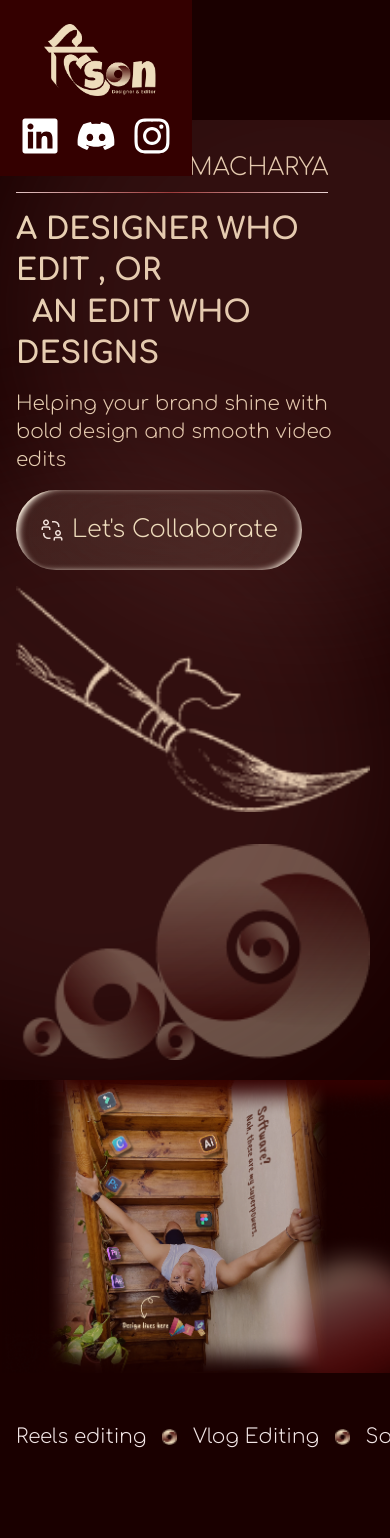
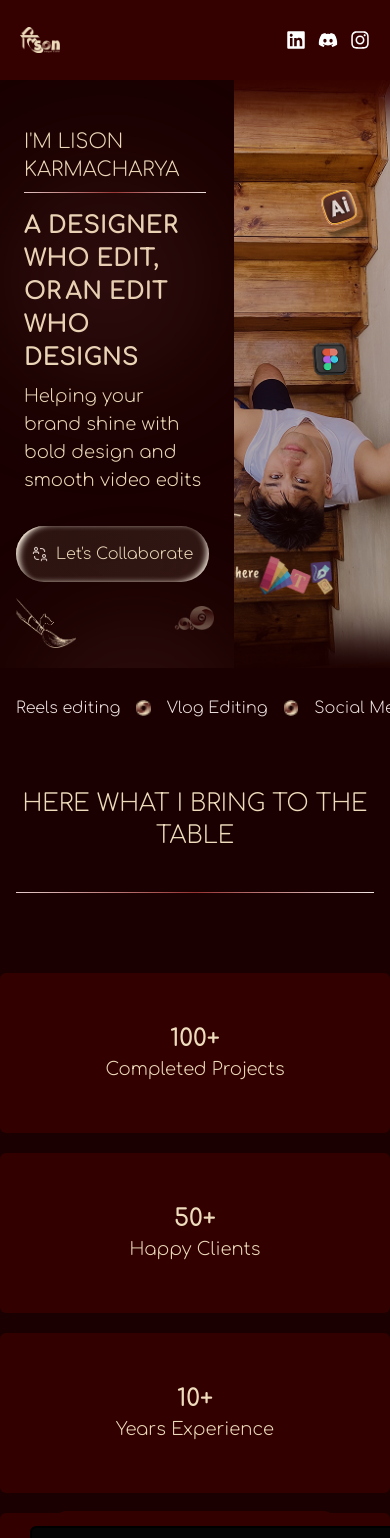
Before and after one commit to Pramdip/LISON, a React (Vite) app: page / in a window 390 px wide. Shown: the top 1538 px of the page. Built offline with nearby package versions, Linux system fonts and the light colour scheme.

Commit message:
added responsive effect

```diff
--- a/src/App.tsx
+++ b/src/App.tsx
@@ -5,9 +5,7 @@ import Dashboard from './pages/dashboard';
 
 
 function App() {
-  return <>
-  <Dashboard/>
-  </>;
+  return <Dashboard/>;
 }
 
 export default App
--- a/src/pages/dashboard.tsx
+++ b/src/pages/dashboard.tsx
@@ -24,8 +24,8 @@ import reel from "../img/Reel.png";
 import squarrel from "../img/squarrel.png";
 import singer from "../img/singer.png";
 import button from "../img/button.png";
-import gsap from "gsap";
 import { useEffect, useRef } from "react";
+import { CiMenuBurger } from "react-icons/ci";
 
 type Card = {
   name: string;
@@ -116,10 +116,14 @@ const heroRef = useRef<HTMLDivElement>(null);
   const containerRef = useRef<HTMLDivElement>(null);
 
   useEffect(() => {
+    const speed = 0.1; // increase → faster, decrease → slower
+
     const startBounce = (container: HTMLDivElement | null) => {
       if (!container) return;
 
-  const circles = Array.from(container.querySelectorAll(".circle1, .circle2")) as HTMLElement[];
+      const circles = Array.from(
+        container.querySelectorAll(".circle1, .circle2")
+      ) as HTMLElement[];
       if (!circles.length) return;
 
       const containerWidth = container.clientWidth;
@@ -131,8 +135,8 @@ const startBounce = (container: HTMLDivElement | null) => {
       }));
 
       const velocities = circles.map(() => ({
-    x: (Math.random() * 2 + 1) * (Math.random() > 0.5 ? 1 : -1),
-    y: (Math.random() * 2 + 1) * (Math.random() > 0.5 ? 1 : -1),
+        x: (Math.random() * speed + 1) * (Math.random() > 0.5 ? 1 : -1),
+        y: (Math.random() * speed + 1) * (Math.random() > 0.5 ? 1 : -1),
       }));
 
       const animate = () => {
@@ -169,71 +173,95 @@ const startBounce = (container: HTMLDivElement | null) => {
     // Call it for both heroRef and containerRef
     startBounce(heroRef.current);
     startBounce(containerRef.current);
-
   }, []);
-
-
-
 
   return (
     <>
       <div className="font-comforta">
-        <div></div>
         <div
-          className="grid grid-cols-1 sm:grid-cols-3 items-center p-5 z-100 fixed"
-          style={{ backgroundColor: "#340000" }}
+          className="
+              grid md:grid-cols-[20fr_60fr_20fr] sm:grid-cols-3 grid-cols-2 items-center
+              sm:gap-2 md:gap-4 lg:gap-6
+              p-5
+              bg-[#340000]
+            "
         >
           {/* Logo */}
-          <div className="ml-6 sm:ml-60">
+          <div className="lg:h-30 lg:w-30 md:h-20 md:w-20 sm:h-10 sm:w-10 w-10 h-10 md:ml-30 sm:ml-20">
             <img
               src={image}
               alt="logo"
-              className="w-28 h-20 sm:w-28 sm:h-20 object-contain"
+              className="h-full w-full object-contain"
             />
           </div>
 
           {/* Navigation */}
-          <div className="hidden sm:flex justify-center ">
-            <ul
-              className="flex justify-between text-xl md:text-2xl gap-4 md:gap-25 list-none font-light "
-              style={{ color: "#EEDCBC" }}
-            >
+          <div className="hidden sm:flex justify-center">
+            <ul className="flex sm:text-sm md:text-xl lg:text-2xl gap-2 sm:gap-4 md:gap-6 lg:gap-8 list-none font-light text-[#EEDCBC]">
               <li className="cursor-pointer">HOME</li>
               <li className="cursor-pointer">PORTFOLIO</li>
               <li className="cursor-pointer">TESTIMONIALS</li>
               <li className="cursor-pointer">CONTACT</li>
             </ul>
           </div>
-          {/* 🔹 Header */}
 
           {/* Social Icons */}
-          <div className="flex justify-center gap-4 sm:gap-15 text-2xl sm:text-5xl mt-4 sm:mt-0 text-white">
-            <FaLinkedin className="cursor-pointer hover:text-blue-600 w-10 h-10" />
-            <FaDiscord className="cursor-pointer hover:text-indigo-500 w-10 h-10" />
-            <FaInstagram className="cursor-pointer hover:text-pink-500 w-10 h-10" />
+          <div
+            className="
+              flex sm:justify-end justify-end gap-3
+              sm:gap-4 md:gap-6 lg:gap-8      /* start tiny, grow gradually */
+              text-xl sm:text-2xl md:text-3xl lg:text-4xl  /* icon font-size scales */
+              text-white
+            "
+          >
+            <FaLinkedin className="cursor-pointer hover:text-blue-600" />
+            <FaDiscord className="cursor-pointer hover:text-indigo-500" />
+            <FaInstagram className="cursor-pointer hover:text-pink-500" />
           </div>
         </div>
 
         {/* 🔹 Hero Section */}
         <div
-          className="grid grid-cols-1 md:grid-cols-[60fr_40fr] md:h-252 pt-30"
+          className="grid grid-cols-[60fr_40fr] h-auto"
           style={{ backgroundColor: "#1A0000" }}
         >
           {/* First column (60fr) */}
           <div
-            className="relative w-full md:300 overflow-hidden flex flex-col justify-center pl-4 sm:pl-16 md:pl-60 text-[#EEDCBC] space-y-4 p-5 pt-8 sm:pt-30"
+            className="relative w-full  overflow-hidden flex flex-col pl-4 sm:pl-10 md:pl-15 lg:pl-30 text-[#EEDCBC] space-y-4 p-5 pt-8 sm:pt-30"
             ref={containerRef}
           >
             {/* Circle animation inside this column */}
             {/* First Circle */}
-            <div className="circle1 absolute top-0 left-0 w-[600px] h-[600px] bg-[#B36666]/15 rounded-full blur-3xl"></div>
+            {/* First Circle */}
+            <div
+              className="
+                  circle1
+                  absolute top-0 left-0
+                  w-[200px] sm:w-[300px] md:w-[450px] lg:w-[600px]
+                  h-[200px] sm:h-[300px] md:h-[450px] lg:h-[600px]
+                  bg-[#B36666]/15
+                  rounded-full
+                  blur-3xl
+                "
+            ></div>
 
-            {/* Second Circle (duplicate with different position/size) */}
-            <div className="circle2 absolute bottom-0 right-0 w-[600px] h-[600px] bg-[#B36666]/15 rounded-full blur-3xl"></div>
+            {/* Second Circle */}
+            <div
+              className="
+                  circle2
+                  absolute bottom-0 right-0
+                  w-[200px] sm:w-[300px] md:w-[450px] lg:w-[600px]
+                  h-[200px] sm:h-[300px] md:h-[450px] lg:h-[600px]
+                  bg-[#B36666]/15
+                  rounded-full
+                  blur-3xl
+                "
+            ></div>
 
-            {/* Your text content */}
+            <div className="px-2 sm:px-4 md:px-6 lg:px-10 py-4 sm:py-6 md:py-8 lg:py-10">
+              {/* Name with gradient underline */}
               <p
-              className="text-2xl max-w-max pb-2 border-b-1 font-light"
+                className="text-xl sm:text-2xl md:text-3xl lg:text-4xl max-w-max pb-2 font-light border-b"
                 style={{
                   borderImage:
                     "linear-gradient(to right, #E6CCCC, #993333, #F2E5E5) 1",
@@ -242,46 +270,56 @@ startBounce(containerRef.current);
                 I'M LISON KARMACHARYA
               </p>
 
-            <h1 className="text-3xl sm:text-5xl md:text-6xl lg:text-6xl font-bold leading-snug">
-              <span>A DESIGNER WHO EDIT , OR</span>
-              <br />
-              <span className="ml-4">AN EDIT WHO DESIGNS</span>
+              {/* Main heading */}
+              <h1 className="text-2xl sm:text-4xl md:text-5xl lg:text-6xl font-bold leading-snug mt-4">
+                <span>A DESIGNER WHO EDIT, OR</span>
+                {/* <br /> */}
+                <span className="ml-1 sm:ml-2 md:ml-4 lg:ml-6">
+                  AN EDIT WHO DESIGNS
+                </span>
               </h1>
 
-            <p className="text-xl sm:text-2xl md:text-3xl font-light">
+              {/* Description */}
+              <p className="text-lg sm:text-xl md:text-2xl lg:text-3xl font-light mt-2 md:mt-4">
                 Helping your brand shine with bold design and smooth video edits
               </p>
+            </div>
+
             <button
-              className="flex items-center gap-2 px-6 py-3 rounded-full w-fit h-20 cursor-pointer
-             text-[#EEDCBC] font-light text-2xl relative overflow-hidden"
+              className="flex items-center gap-2 px-4 sm:px-6 md:px-8 lg:px-10 py-4 sm:py-5 md:py-7 lg:py-7 rounded-full w-fit cursor-pointer text-[#EEDCBC] font-light text-base sm:text-lg md:text-xl lg:text-2xl relative overflow-hidden"
               style={{
                 background:
-                  "radial-gradient(circle at 30% 30%, rgba(238,220,188,0.09), rgba(238,220,188,0.1) 100%)", // shiny inner glow
-                backdropFilter: "blur(50.1px)",
+                  "radial-gradient(circle at 30% 30%, rgba(238,220,188,0.09), rgba(238,220,188,0.1) 100%)",
+                backdropFilter: "blur(50px)",
                 boxShadow: `
-
-
         -6px -3px 6px -4px #F7EBDD inset,
         8px 3px 6px -5px #F7EBDD inset,
         7.03px 7.03px 1.17px -8.2px #EEDCBC80 inset
       `,
               }}
             >
-              <img src={users} alt="icon" className="w-6 h-6" />
+              <img
+                src={users}
+                alt="icon"
+                className="w-4 sm:w-5 md:w-6 lg:w-6 h-4 sm:h-5 md:h-6 lg:h-6"
+              />
               Let's Collaborate
             </button>
 
-            <div className="flex flex-col sm:flex-row justify-between mb-0 gap-4 sm:gap-0">
+            <div className="flex flex-row sm:flex-row justify-between mb-0 gap-4 sm:gap-6 md:gap-8 lg:gap-10">
+              {/* Left image */}
               <img
                 src={paint}
                 alt=""
-                className="w-full sm:w-60 h-auto sm:h-40"
+                className="w-[60px] sm:w-[120px] md:w-[180px] lg:w-[240px] sm:h-[50px] md:h-[150px] lg:h-[200px] h-[50px]"
               />
-              <div className="pt-4 sm:pt-15 ">
+
+              {/* Right image */}
+              <div className="pt-2 sm:pt-4 md:pt-6 lg:pt-8">
                 <img
                   src={circles}
                   alt=""
-                  className="w-full sm:w-90 h-auto sm:h-55"
+                  className="w-[40px] sm:w-[80px] md:w-[150px] lg:w-[220px]"
                 />
               </div>
             </div>
@@ -301,7 +339,7 @@ startBounce(containerRef.current);
           className=""
           style={{ backgroundColor: "#1A0000", color: "#F2E5E5" }}
         >
-          <ul className="flex list-none overflow-x-auto gap-4 sm:gap-40 text-xl sm:text-3xl font-light items-center pl-4 sm:pl-80 whitespace-nowrap no-scrollbar h-32 sm:h-40">
+          <ul className="flex list-none overflow-x-auto gap-4 sm:gap-40 sm:text-sm md:text-xl lg:text-3xl font-light items-center pl-4 sm:pl-80 whitespace-nowrap no-scrollbar sm:h-20 h-20 md:h-30 lg:h-40">
             <li className="flex flex-nowrap">Reels editing</li>
             <img src={dot} alt="" className="w-4 h-4" />
             <li>Vlog Editing</li>
@@ -330,7 +368,7 @@ startBounce(containerRef.current);
         <div className=" w-full h-auto md:h-250 lg:220 sm:h-screen bg-[#1A0000] text-white overflow-hidden">
           <div className="flex justify-center pt-10 sm:pt-20 px-4 sm:px-0">
             <h1
-              className="text-4xl sm:text-6xl md:text-7xl max-w-full sm:max-w-max pb-10 border-b-1 font-light text-center sm:text-left"
+              className=" text-2xl lg:text-6xl sm:text-2xl  md:text-4xl max-w-full sm:max-w-max pb-10 border-b-1 font-light text-center"
               style={{
                 borderImage:
                   "linear-gradient(to right, #E6CCCC, #993333, #F2E5E5) 1",
@@ -341,18 +379,37 @@ startBounce(containerRef.current);
             </h1>
           </div>
 
-          <div className="mt-20 sm:mt-20 grid grid-cols-1 md:grid-cols-2 gap-5 sm:gap-10 px-4 md:px-60">
-            <div className="grid grid-cols-1 sm:grid-cols-2 gap-5">
+          <div className="mt-20 sm:mt-20 grid grid-cols-1 sm:grid-cols-1 md:grid-cols-2  sm:gap-10 sm:px-10 md:px-35">
+            <div className="grid grid-cols-1 sm:grid-cols-2 lg:grid-cols-2 gap-5">
               {cards.map((data, index) => (
                 <div
                   key={index}
-                  className="h-48 sm:h-60 w-full flex justify-center flex-col items-center p-6 sm:p-10 rounded-md hover:border-1 text-[#EEDCBC] "
-                  style={{ backgroundColor: "#330000" }}
+                  className="
+                              w-full
+                              flex flex-col justify-center items-center
+                              rounded-md hover:border
+                              text-[#EEDCBC]
+                              bg-[#330000]
+                              /* Heights */
+                              h-40 sm:h-56 md:h-60 lg:h-60
+                              /* Padding */
+                              p-4 sm:p-6 md:p-8 lg:p-10
+                            "
                 >
-                  <p className="text-3xl sm:text-5xl font-semibold">
+                  <p
+                    className="
+                                  font-semibold
+                                  text-2xl sm:text-4xl md:text-5xl lg:text-5xl
+                                "
+                  >
                     {data.name}
                   </p>
-                  <p className="text-xl sm:text-2xl font-light">
+                  <p
+                    className="
+          font-light
+          text-lg sm:text-xl md:text-2xl lg:text-2xl
+        "
+                  >
                     {data.statement}
                   </p>
                 </div>
@@ -360,17 +417,17 @@ startBounce(containerRef.current);
             </div>
 
             <div className="w-full relative">
-              <div className="w-full border border-[#EEDCBC22] flex justify-center items-center h-auto sm:h-120 rounded-md">
+              <div className="w-full border border-[#EEDCBC22] flex justify-center items-center h-auto sm:h-120 rounded-md sm:gap-5">
                 {/* Top-right box */}
                 <div className="absolute top-4 sm:top-8 right-4 sm:right-8  rounded-2xl w-40 sm:w-52 md:w-40 h-32 sm:h-36 md:h-40 bg-[#330000]"></div>
 
                 {/* Bottom-left box */}
-                <div className="absolute bottom-2 sm:bottom-9 left-[-10px] sm:ml-20  rounded-2xl w-72 sm:w-90 md:w-80 h-32 sm:h-36 md:h-40 mb-5 bg-[#330000]"></div>
+                <div className="absolute bottom-4 sm:bottom-9  sm:ml-20  rounded-2xl w-72 sm:w-90 md:w-80 h-32 sm:h-36 md:h-40 mb-5 bg-[#330000]"></div>
                 <div>
                   <button
                     className="flex items-center justify-center rounded-full w-13 h-13 cursor-pointer
                text-[white] font-light text-2xl  overflow-hidden
-               absolute bottom-10 right-10" // position button in bottom-right
+               absolute md:bottom-10 sm:bottom-5 bottom-5 right-10" // position button in bottom-right
                     style={{
                       background:
                         "radial-gradient(circle at 30% 30%, rgba(238,220,188,0.09), rgba(238,220,188,0.1) 100%)",
@@ -386,12 +443,12 @@ startBounce(containerRef.current);
                   </button>
                 </div>
 
-                <div className="w-full h-full flex justify-center items-center pl-15">
-                  <div className="border-2 border-black p-3 sm:p-5 flex flex-col sm:flex-row items-center justify-start rounded-md absolute w-full sm:w-170 h-auto sm:h-70 bg-[#050505]">
+                <div className="w-full h-full flex justify-center items-center pl-15 sm:pl-0">
+                  <div className="border-2 border-black p-3 sm:p-5 flex flex-col sm:flex-row items-center justify-start rounded-md absolute w-full md:w-170 md:h-70 sm:h-75 sm:w-130 bg-[#050505]">
                     {/* Decorative circles */}
-                    <div className="backdrop-blur-sm w-24 h-16 sm:w-27 sm:h-20 rounded-2xl absolute bottom-[-40px] sm:bottom-[-50px] left-1/2 -translate-x-[120%] flex items-end justify-start shadow-[-4px_-2px_4px_-4px_#F7EBDD_inset,4px_3px_4px_-4px_#F7EBDD_inset,7.03px_7.03px_1.17px_-8.2px_#EEDCBC80_inset]"></div>
-                    <div className="backdrop-blur-sm w-24 h-16 sm:w-37 sm:h-22 rounded-2xl absolute top-[-40px] sm:top-[-60px] left-1/2 -translate-x-[110%] flex items-end justify-start shadow-[-4px_-2px_4px_-4px_#F7EBDD_inset,4px_3px_4px_-4px_#F7EBDD_inset,7.03px_7.03px_1.17px_-8.2px_#EEDCBC80_inset]"></div>
-                    <div className="backdrop-blur-sm w-24 h-16 sm:w-22 sm:h-20 rounded-2xl absolute top-0 sm:top-[-40px] right-0 sm:right-[-37px] flex items-end justify-start shadow-[-4px_-2px_4px_-4px_#F7EBDD_inset,4px_3px_4px_-4px_#F7EBDD_inset,7.03px_7.03px_1.17px_-8.2px_#EEDCBC80_inset]"></div>
+                    <div className="backdrop-blur-sm md:w-27 md:h-20 sm:w-24 sm:h-14 rounded-2xl absolute bottom-[-40px] md:bottom-[-50px] sm:bottom-[-70px] left-1/2 -translate-x-[120%] sm:-translate-x-[150%] flex items-end justify-start shadow-[-4px_-2px_4px_-4px_#F7EBDD_inset,4px_3px_4px_-4px_#F7EBDD_inset,7.03px_7.03px_1.17px_-8.2px_#EEDCBC80_inset]"></div>
+                    <div className="backdrop-blur-sm md:w-37 md:h-22 sm:w-34 sm:h-20 rounded-2xl absolute top-[-40px] md:top-[-60px] sm:top-[-65px] left-1/2 -translate-x-[100%] flex items-end justify-start shadow-[-4px_-2px_4px_-4px_#F7EBDD_inset,4px_3px_4px_-4px_#F7EBDD_inset,7.03px_7.03px_1.17px_-8.2px_#EEDCBC80_inset]"></div>
+                    <div className="backdrop-blur-sm md:w-22 md:h-20 sm:w-19 sm:h-17 rounded-2xl absolute top-0 sm:top-[-40px] right-0 sm:right-[-12px] sm:flex items-end justify-start shadow-[-4px_-2px_4px_-4px_#F7EBDD_inset,4px_3px_4px_-4px_#F7EBDD_inset,7.03px_7.03px_1.17px_-8.2px_#EEDCBC80_inset]"></div>
 
                     <img
                       src={jamal}
@@ -476,7 +533,6 @@ startBounce(containerRef.current);
           </div>
 
           <div className="w-full overflow-x-auto no-scrollbar">
-
             <div className="flex gap-16 px-16  ml-60 mr-50 ">
               {imgs.map((data, index) => (
                 <div
@@ -569,7 +625,6 @@ startBounce(containerRef.current);
           <div className="circle2 absolute bottom-0 right-0 w-[600px] h-[600px] bg-[#B36666]/15 rounded-full blur-3xl"></div>
 
           <div className="w-full h-screen md:h-280 lg:280 sm:h-screen bg-[#1A0000] text-white  grid grid-cols-2 font-comforta test">
-
             <div className="flex  flex-col justify-center items-center gap-10">
               <h1
                 className="text-4xl sm:text-6xl md:text-7xl max-w-full sm:max-w-max pb-6 border-b-1 font-light text-center sm:text-left"
@@ -582,8 +637,8 @@ startBounce(containerRef.current);
                 LET'S COLLABORATE
               </h1>
               <p className="text-2xl font-light text-center">
-            Have a project in mind? Fill out the form below and I’ll get back to
-            you soon.
+                Have a project in mind? Fill out the form below and I’ll get
+                back to you soon.
               </p>
             </div>
             <div className="flex justify-center font-light text-xl text-[#EEDCBC]">
@@ -692,7 +747,6 @@ startBounce(containerRef.current);
           </div>
         </div>
       </div>
-
     </>
   );
 }
```
Lines whose indentation alone changed are shown as unchanged.
